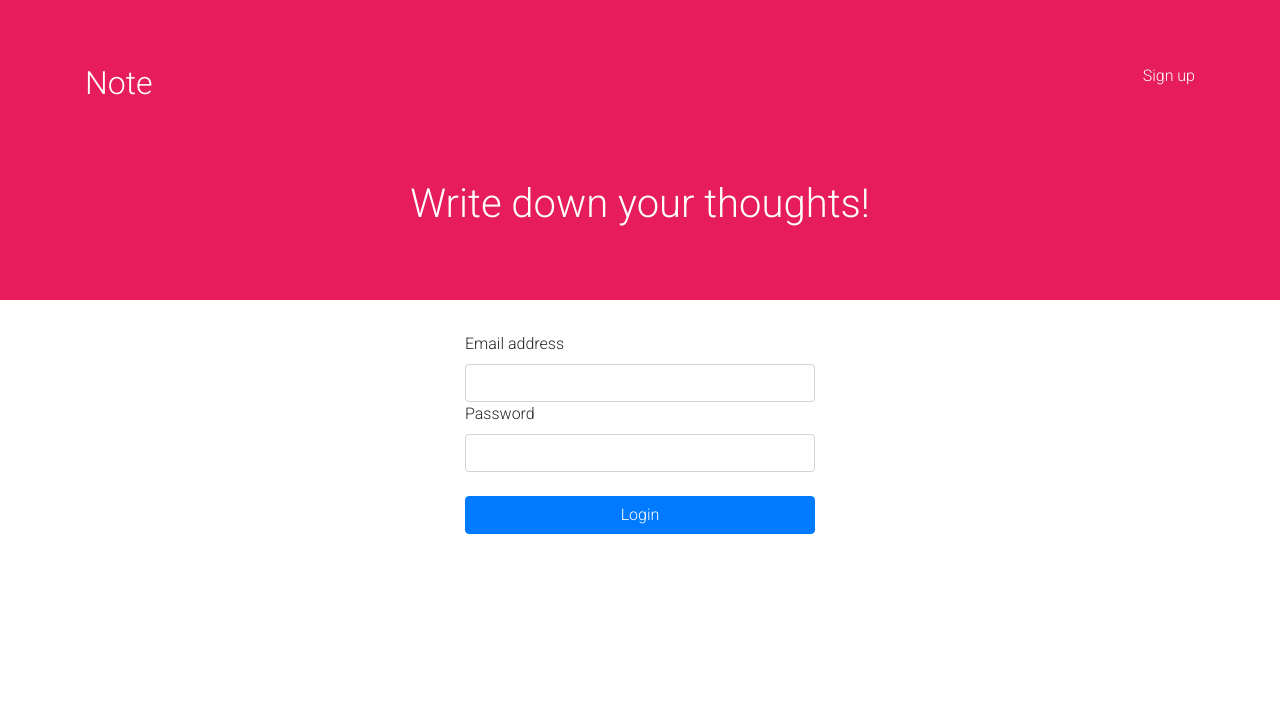
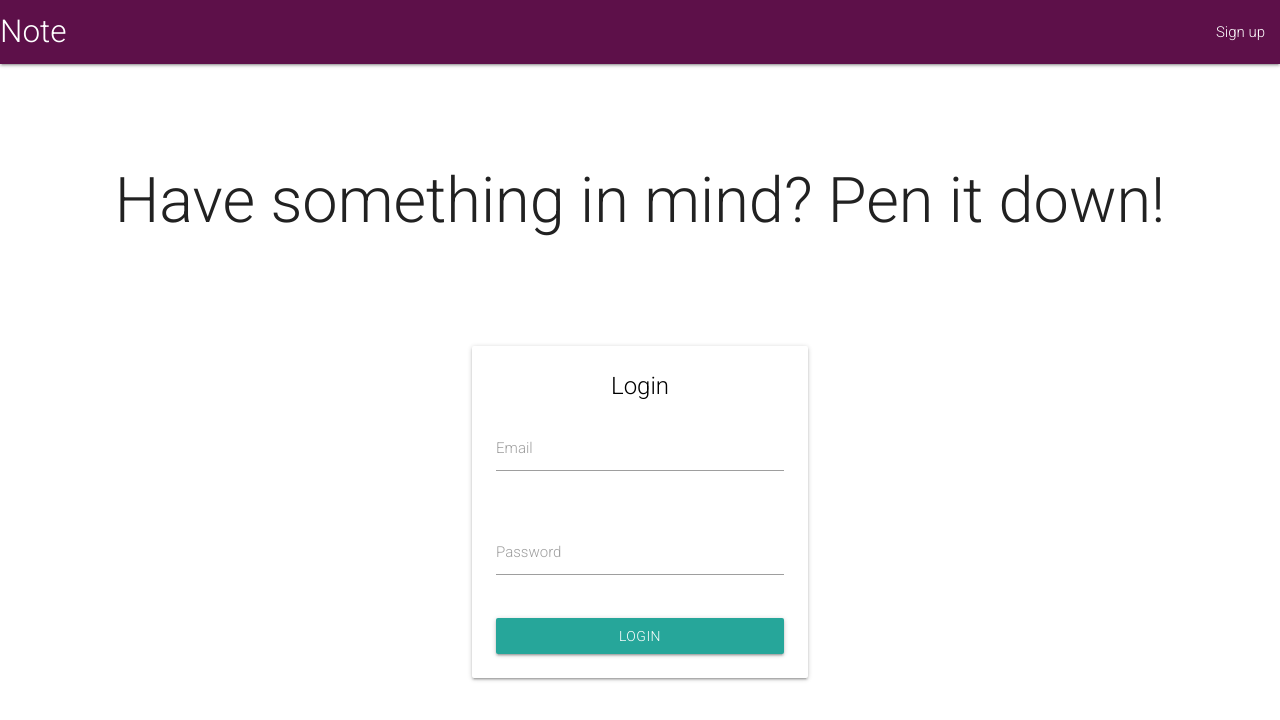
Before and after one commit to MichaelGee/note, a React (Create React App) app: page / in a window 1280 px wide. Shown: the top 720 px of the page. Built offline with nearby package versions, Linux system fonts and the light colour scheme.

Commit message:
fixed the login box temporarily

```diff
--- a/public/index.html
+++ b/public/index.html
@@ -7,11 +7,29 @@
     <meta name="theme-color" content="#000000" />
 
     <link rel="manifest" href="%PUBLIC_URL%/manifest.json" />
-    <link rel="stylesheet" href="https://maxcdn.bootstrapcdn.com/bootstrap/4.3.1/css/bootstrap.min.css"/>
+     <!-- Compiled and minified CSS -->
+     <link rel="stylesheet" href="https://cdnjs.cloudflare.com/ajax/libs/materialize/1.0.0/css/materialize.min.css">
+     <link href="https://fonts.googleapis.com/icon?family=Material+Icons" rel="stylesheet">
+     <!-- Compiled and minified JavaScript -->
+
+
+
     <title>React App</title>
   </head>
   <body>
     <noscript>You need to enable JavaScript to run this app.</noscript>
     <div id="root"></div>
+    <script
+        src="https://code.jquery.com/jquery-3.4.1.min.js"
+        integrity="sha256-CSXorXvZcTkaix6Yvo6HppcZGetbYMGWSFlBw8HfCJo="
+        crossorigin="anonymous"></script>
+    <script src="https://cdnjs.cloudflare.com/ajax/libs/materialize/1.0.0/js/materialize.min.js"></script>
+
+<script>
+      $(document).ready(function(){
+    $('.sidenav').sidenav();
+  });
+
+  </script>
   </body>
 </html>
--- a/src/App.css
+++ b/src/App.css
@@ -2,16 +2,27 @@
 
 body{
     font-family: 'Roboto', sans-serif !important;
+    margin: 0;
+    padding: 0;
+    border: none;
 }
 
-.jumbotron{
-    background-color: #e61c5d !important;
+.nav-wrapper{
+    background-color: #5D1049 !important;
     color: white !important;
 }
 
+ .login{
+    width: 40% !important;
+    margin-left: 30% !important;
+}
+
+
+.btn{
+  width: 100%!important;
+}
+
 .introtext{
-    margin-top: 70px;
+    margin-top: 8%;
+    margin-bottom: 8%;
 }
-login-btn{
-  width: 12rem;
-}
--- a/src/App.js
+++ b/src/App.js
@@ -1,13 +1,15 @@
 import React, { Component } from "react";
 import "./App.css";
-import Jumbotron from "./component/jumbotron";
-import Signup from "./component/signup";
+import Navbar from "./component/navbar";
+import Login from "./component/login";
+import Introtext from "./component/introtext";
 class App extends Component {
   render() {
     return (
       <div>
-        <Jumbotron />
-        <Signup />
+        <Navbar />
+        <Introtext />
+        <Login />
       </div>
     );
   }
--- /dev/null
+++ b/src/component/introtext.js
@@ -0,0 +1,11 @@
+import React from "react";
+
+const Introtext = () => {
+  return (
+    <div className='introtext center'>
+      <h1>Have something in mind? Pen it down!</h1>
+    </div>
+  );
+};
+
+export default Introtext;
--- a/src/component/jumbotron.js
+++ /dev/null
@@ -1,28 +0,0 @@
-import React from "react";
-
-const Jumbotron = () => {
-  return (
-    <div>
-      <div className="jumbotron jumbotron-fluid">
-        <div className="container">
-          <div className="row">
-            <div className="col-6">
-              <h2>Note</h2>
-            </div>
-            <div className="col-6">
-              <p className="signup text-right" data-target="modal1">
-                <a data-toggle="modal" data-target="#exampleModal">
-                  Sign up
-                </a>
-              </p>
-            </div>
-          </div>
-
-          <h1 className="introtext text-center">Write down your thoughts!</h1>
-        </div>
-      </div>
-    </div>
-  );
-};
-
-export default Jumbotron;
--- /dev/null
+++ b/src/component/login.js
@@ -0,0 +1,34 @@
+import React from "react";
+
+const Login = () => {
+  return (
+    <div className="container log_card">
+      <div className="row login-card">
+        <div className="col s12 m6 login center">
+          <div className="card white darken-1">
+            <div className="card-content black-text">
+              <span className="card-title">Login</span>
+              <form>
+                <div className="row">
+                  <div className="input-field col s12">
+                    <input id="email" type="email" className="validate" />
+                    <label for="email">Email</label>
+                  </div>
+                </div>
+                <div className="row">
+                  <div className="input-field col s12">
+                    <input id="password" type="password" className="validate" />
+                    <label for="password">Password</label>
+                  </div>
+                </div>
+                <a class="waves-effect waves-light btn">Login</a>
+              </form>
+            </div>
+          </div>
+        </div>
+      </div>
+    </div>
+  );
+};
+
+export default Login;
--- /dev/null
+++ b/src/component/navbar.js
@@ -0,0 +1,31 @@
+import React from "react";
+
+const Navbar = () => {
+  return (
+    <div>
+      <nav>
+        <div class='nav-wrapper'>
+          <a href='#!' class='brand-logo'>
+            Note
+          </a>
+          <a href='#' data-target='mobile-demo' class='sidenav-trigger'>
+            <i class='material-icons'>menu</i>
+          </a>
+          <ul class='right hide-on-med-and-down'>
+            <li>
+              <a href='sass.html'>Sign up</a>
+            </li>
+          </ul>
+        </div>
+      </nav>
+
+      <ul class='sidenav' id='mobile-demo'>
+        <li>
+          <a href='sass.html'>Sign up</a>
+        </li>
+      </ul>
+    </div>
+  );
+};
+
+export default Navbar;
--- a/src/component/signup.js
+++ /dev/null
@@ -1,39 +0,0 @@
-import React from "react";
-
-const Signup = () => {
-  return (
-    <div>
-      <div className="container">
-        <div className="row">
-          <div className="col-4" />
-          <div className="col-4">
-            <form id="login-form">
-              <div className="email">
-                <label for="exampleInputEmail1">Email address</label>
-                <input id="login-email" type="text" class="form-control" />
-              </div>
-
-              <div className="password">
-                <label for="exampleInputEmail1">Password</label>
-                <input
-                  id="login-password"
-                  type="password"
-                  class="form-control"
-                />
-              </div>
-              <div className="login-btn text-center">
-                <input
-                  type="submit"
-                  value="Login"
-                  className="btn btn-primary btn-block mt-4"
-                />
-              </div>
-            </form>
-          </div>
-        </div>
-      </div>
-    </div>
-  );
-};
-
-export default Signup;
```
